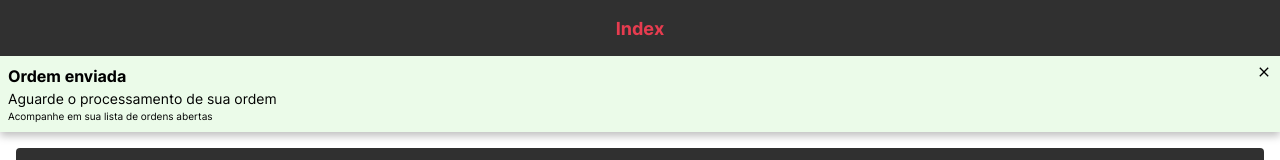
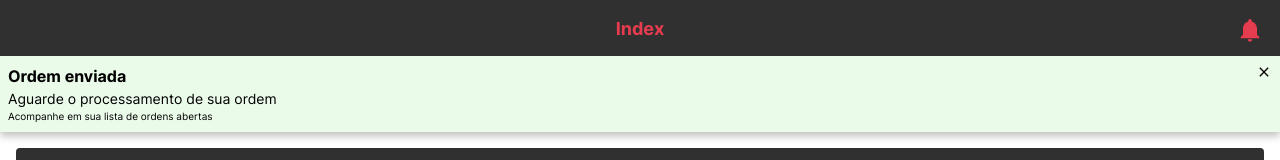
Before and after one commit to fcms14/react-components, a React (Vite) app: page / in a window 1280 px wide. Shown: the top 160 px of the page. Built offline with nearby package versions, Linux system fonts and the light colour scheme.

Commit message:
feature: notification atom

```diff
--- /dev/null
+++ b/src/components/atoms/Notification/NotificationStyle.ts
@@ -0,0 +1,12 @@
+import styled, { css } from "styled-components";
+
+const NotificationStyle = styled.div`
+    position: fixed;
+    z-index: 2;
+    ${({theme}) => css`
+        top: ${theme.padding.main};
+        right: ${theme.padding.main};
+    `}
+`
+
+export default NotificationStyle
--- /dev/null
+++ b/src/components/atoms/Notification/index.tsx
@@ -0,0 +1,22 @@
+import { MdNotifications } from "react-icons/md"
+import Icon from "../Icon"
+import { theme } from "../../../providers/theme"
+import NotificationStyle from "./NotificationStyle"
+
+interface Interface {
+
+}
+
+const Notification = ({ }: Interface) => {
+    return (
+        <NotificationStyle>
+            <Icon
+                icon={MdNotifications}
+                color={theme.colors.header.font}
+                width={Number(theme.fontsizes.title.bigger.match(/\d+/))}
+            />
+        </NotificationStyle>
+    )
+}
+
+export default Notification
--- a/src/pages/Index/index.tsx
+++ b/src/pages/Index/index.tsx
@@ -6,12 +6,14 @@ import { Header } from "../../components/organisms/Header"
 import { Toaster } from "../../components/organisms/Toaster"
 import { useNavigate } from "react-router-dom"
 import { MdClose } from "react-icons/md"
+import Notification from "../../components/atoms/Notification"
 
 const Index = () => {
   const navigate = useNavigate()
 
   return (
     <ViewPort>
+      <Notification />
       <Header.Default text="Index" />
       <main>
         <Toaster.Default subtitle="Ordem enviada" text="Aguarde o processamento de sua ordem" caption="Acompanhe em sua lista de ordens abertas" icon={MdClose} toasterStyle={{ type: 'success' }} />
```
